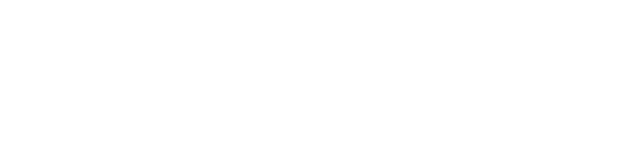
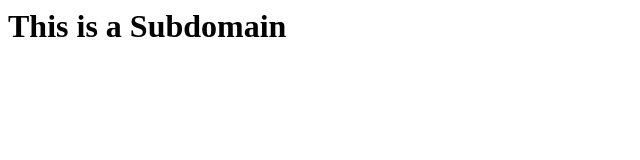
Before and after one commit to LuisM78/contact, a plain HTML site: page index.html in a window 1280 px wide. Shown: the whole page, without its empty margins (0-640 px from the left). Drawn offline with Linux system fonts and the light colour scheme.

Commit message:
Update index.html

```diff
--- a/index.html
+++ b/index.html
@@ -1,5 +1,10 @@
 <html>
-<body>
+  <body>
+    <h1> This is a Subdomain </h1>
+    <style>
+      background-color:blue
+      color=#FFF
+    </style>
 
-</body?
-</html?
+  </body>
+</html>
```
